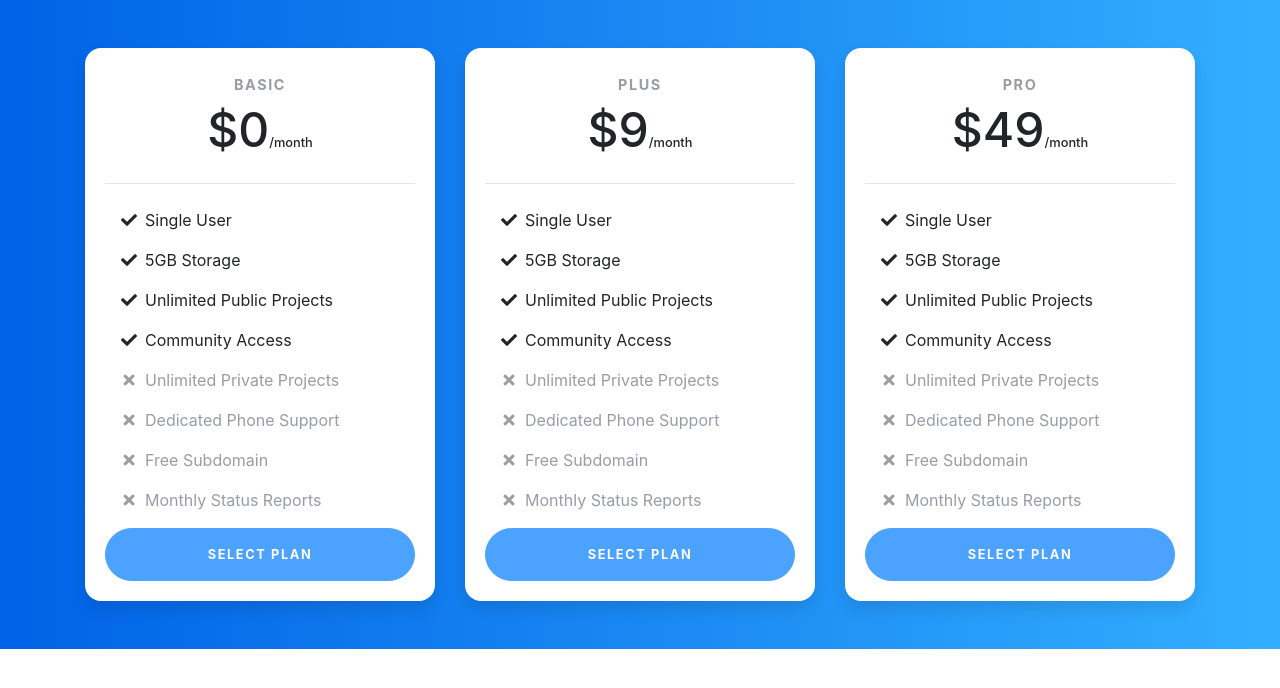
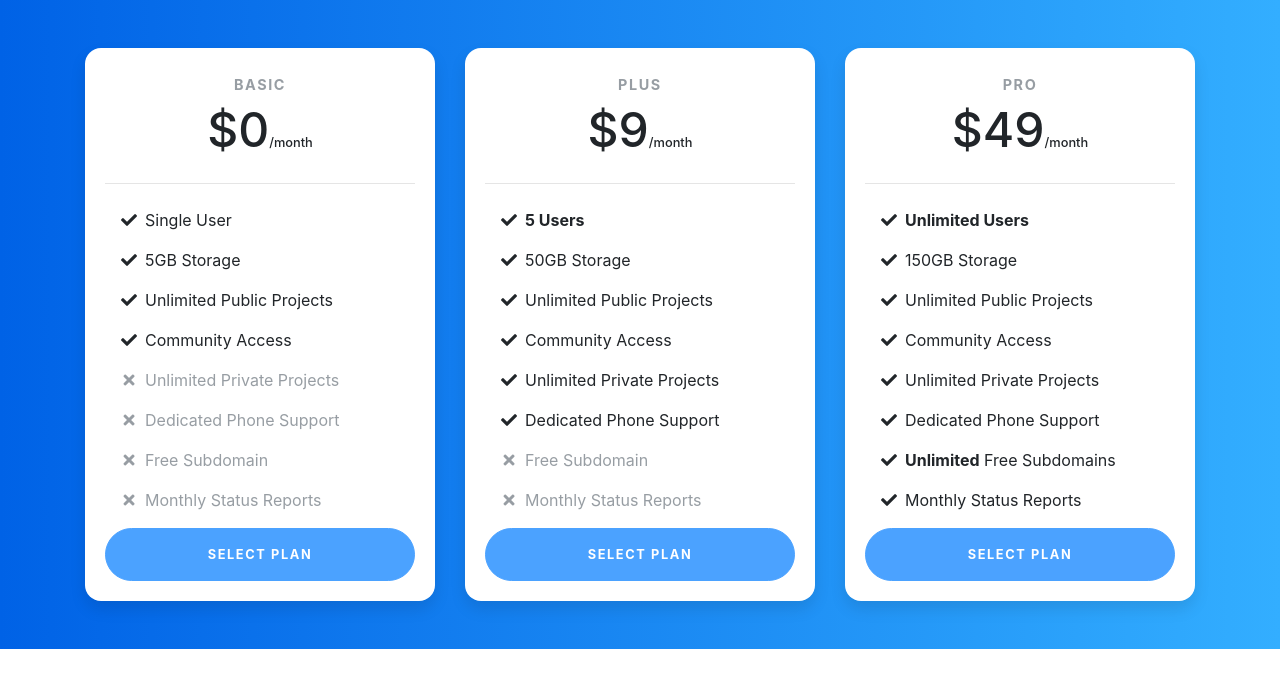
Before and after one commit to ZendaInnocent/SAAS-kit, a Django app: page /change-plan/ in a window 1280 px wide. Shown: the top 688 px of the page. Run offline with Django 3.2, Linux system fonts and the light colour scheme; a user stored in the database is signed in; data comes from the database, SQL or seed files in the repository; both versions use the stored data as it was after the commit; some libraries are stand-ins or nearby versions.

Commit message:
Update change plan page.

```diff
--- a/main/templates/main/change_plan.html
+++ b/main/templates/main/change_plan.html
@@ -9,6 +9,7 @@ Change Plan - {{ block.super }}
     <div class="container">
         <div class="row">
             {% for plan in plans %}
+            {% if plan.name == 'Basic' %}
             <div class="col-lg-4">
                 <div class="card mb-5 mb-lg-0">
                     <div class="card-body">
@@ -42,6 +43,70 @@ Change Plan - {{ block.super }}
                     </div>
                 </div>
             </div>
+            {% elif plan.name == 'Plus' %}
+            <div class="col-lg-4">
+                <div class="card mb-5 mb-lg-0">
+                    <div class="card-body">
+                        <h5 class="card-title text-muted text-uppercase text-center">Plus</h5>
+                        <h6 class="card-price text-center">$9<span class="period">/month</span></h6>
+                        <hr>
+                        <ul class="fa-ul">
+                            <li><span class="fa-li"><i class="fas fa-check"></i></span><strong>5 Users</strong></li>
+                            <li><span class="fa-li"><i class="fas fa-check"></i></span>50GB Storage</li>
+                            <li><span class="fa-li"><i class="fas fa-check"></i></span>Unlimited Public Projects</li>
+                            <li><span class="fa-li"><i class="fas fa-check"></i></span>Community Access</li>
+                            <li><span class="fa-li"><i class="fas fa-check"></i></span>Unlimited Private Projects</li>
+                            <li><span class="fa-li"><i class="fas fa-check"></i></span>Dedicated Phone Support</li>
+                            <li class="text-muted"><span class="fa-li"><i class="fas fa-times"></i></span>Free Subdomain</li>
+                            <li class="text-muted"><span class="fa-li"><i class="fas fa-times"></i></span>Monthly Status
+                                Reports</li>
+                        </ul>
+                        {% if request.user.is_authenticated %}
+                        <form method="POST">
+                            {% csrf_token %}
+                            <button
+                                class="btn btn-block text-uppercase {% if request.user.subscription_set.first.plan.name == plan.name %}btn-secondary disabled{% else %}btn-primary{% endif %}">Select
+                                Plan
+                            </button>
+                            <input type="hidden" value="{{ plan.name }}" name="plan">
+                        </form>
+                        {% endif %}
+                    </div>
+                </div>
+            </div>
+            {% elif plan.name == 'Pro' %}
+            <div class="col-lg-4">
+                <div class="card">
+                    <div class="card-body">
+                        <h5 class="card-title text-muted text-uppercase text-center">Pro</h5>
+                        <h6 class="card-price text-center">$49<span class="period">/month</span></h6>
+                        <hr>
+                        <ul class="fa-ul">
+                            <li><span class="fa-li"><i class="fas fa-check"></i></span><strong>Unlimited Users</strong>
+                            </li>
+                            <li><span class="fa-li"><i class="fas fa-check"></i></span>150GB Storage</li>
+                            <li><span class="fa-li"><i class="fas fa-check"></i></span>Unlimited Public Projects</li>
+                            <li><span class="fa-li"><i class="fas fa-check"></i></span>Community Access</li>
+                            <li><span class="fa-li"><i class="fas fa-check"></i></span>Unlimited Private Projects</li>
+                            <li><span class="fa-li"><i class="fas fa-check"></i></span>Dedicated Phone Support</li>
+                            <li><span class="fa-li"><i class="fas fa-check"></i></span><strong>Unlimited</strong> Free
+                                Subdomains</li>
+                            <li><span class="fa-li"><i class="fas fa-check"></i></span>Monthly Status Reports</li>
+                        </ul>
+                        {% if request.user.is_authenticated %}
+                        <form method="POST">
+                            {% csrf_token %}
+                            <button
+                                class="btn btn-block text-uppercase {% if request.user.subscription_set.first.plan.name == plan.name %}btn-secondary disabled{% else %}btn-primary{% endif %}">Select
+                                Plan
+                            </button>
+                            <input type="hidden" value="{{ plan.name }}" name="plan">
+                        </form>
+                        {% endif %}
+                    </div>
+                </div>
+            </div>
+            {% endif %}
             {% endfor %}
         </div>
     </div>
```
Also changed, not shown: db.sqlite3.
